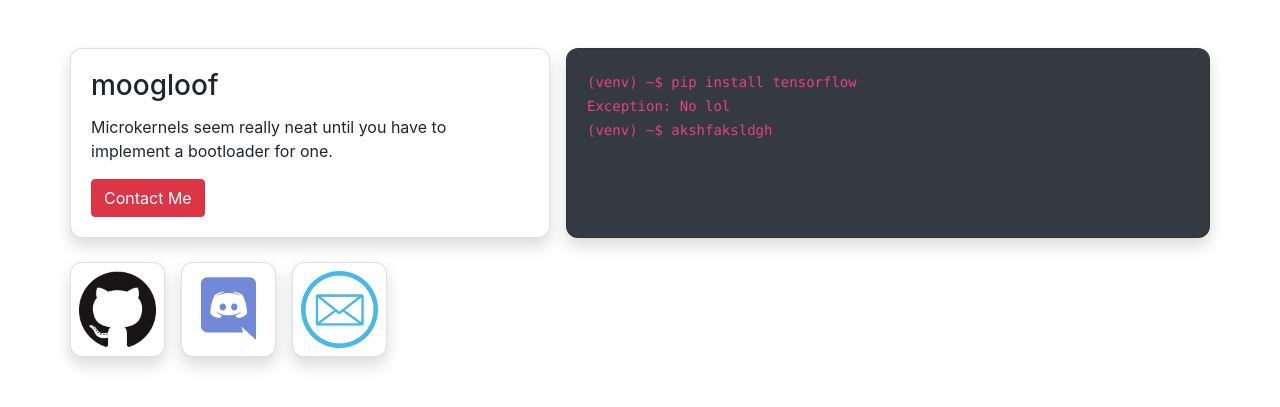
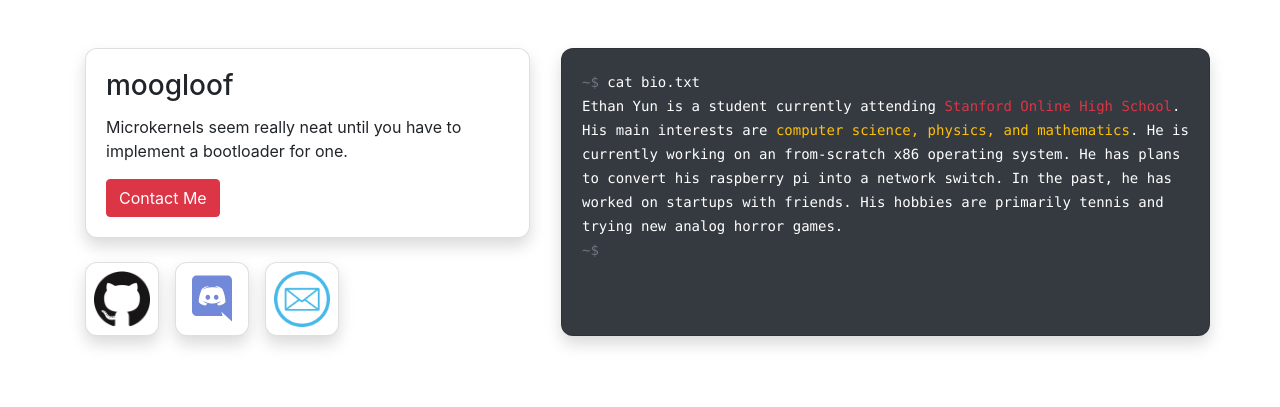
Before and after one commit to moogloof/moogloof.com, a Flask app: page / in a window 1280 px wide. Shown: the part 96-503 px from the top of the page. Run offline with Flask 2, Linux system fonts and the light colour scheme.

Commit message:
Updated home page

```diff
--- a/moogloof/static/home.css
+++ b/moogloof/static/home.css
@@ -1,5 +1,20 @@
 .profile {
-	width: 30rem;
+}
+
+#blinking-text::after {
+	content: "";
+	width: 0.5em;
+	height: 1em;
+	background: #ffffff;
+	display: inline-block;
+	animation-name: blinking-cursor;
+	animation-duration: 1.5s;
+	animation-timing-function: steps(2);
+	animation-iteration-count: infinite;
+}
+
+@keyframes blinking-cursor {
+	0% { opacity: 0; }
 }
 
 code {
--- a/moogloof/templates/home.html
+++ b/moogloof/templates/home.html
@@ -15,7 +15,8 @@
 </div>
 {% endfor %}
 {% endif %}
-<div class="row mt-5 mx-0">
+<div class="row mt-5 mx-0 mb-5">
+	<div class="col-5">
 		<div class="card profile shadow">
 			<div class="card-body">
 				<h3 class="card-title">moogloof</h3>
@@ -23,32 +24,34 @@
 				<a href="mailto:ethansyun@icloud.com" class="btn btn-danger" data-toggle="tooltip" data-placement="bottom" title="Click!">Contact Me</a>
 			</div>
 		</div>
-	<div class="card bg-dark col ml-3 shadow px-0">
-		<div class="card-body overflow-auto">
-<code>(venv) ~$ pip install tensorflow
-Exception: No lol
-(venv) ~$ akshfaksldgh</code>
-		</div>
-	</div>
-</div>
-<div class="row mt-4 mb-5 mx-0">
-	<div class="card p-2 shadow overflow-hidden col-1">
+		<div class="row mt-4 mx-0">
+			<div class="card p-2 shadow overflow-hidden col-2">
 				<img src="{{ url_for('static', filename='Github-Logo.png') }}" class="card-img" alt="github logo">
 				<div class="card-img-overlay">
 					<a class="stretched-link" href="https://github.com/moogloof"></a>
 				</div>
 			</div>
-	<div class="card p-2 shadow overflow-hidden col-1 ml-3" data-toggle="tooltip" data-placement="top" title="moogloof#3195">
+			<div class="card p-2 shadow overflow-hidden col-2 ml-3" data-toggle="tooltip" data-placement="top" title="moogloof#3195">
 				<img src="{{ url_for('static', filename='Discord-Logo.svg') }}" class="card-img" alt="discord logo">
 				<div class="card-img-overlay">
 					<a class="stretched-link" href="#"></a>
 				</div>
 			</div>
-	<div class="card p-2 shadow overflow-hidden col-1 ml-3" data-toggle="tooltip" data-placement="top" title="ethansyun@icloud.com">
+			<div class="card p-2 shadow overflow-hidden col-2 ml-3" data-toggle="tooltip" data-placement="top" title="ethansyun@icloud.com">
 				<img src="{{ url_for('static', filename='Email-Logo.png') }}" class="card-img" alt="email logo">
 				<div class="card-img-overlay">
 					<a class="stretched-link" href="mailto:ethansyun@icloud.com"></a>
 				</div>
 			</div>
 		</div>
+	</div>
+	<div class="card bg-dark col ml-3 shadow px-0">
+		<div class="card-body overflow-auto">
+			<code class="text-wrap text-white"><span class="text-muted">~$</span> cat bio.txt<br>
+				Ethan Yun is a student currently attending <span class="text-danger">Stanford Online High School</span>. His main interests are <span class="text-warning">computer science, physics, and mathematics</span>. He is currently working on an from-scratch x86 operating system. He has plans to convert his raspberry pi into a network switch. In the past, he has worked on startups with friends. His hobbies are primarily tennis and trying new analog horror games.<br>
+<span id="blinking-text" class="text-muted">~$ </span></code>
+		</div>
+	</div>
+</div>
+
 {% endblock content %}
```
Lines whose indentation alone changed are shown as unchanged.
